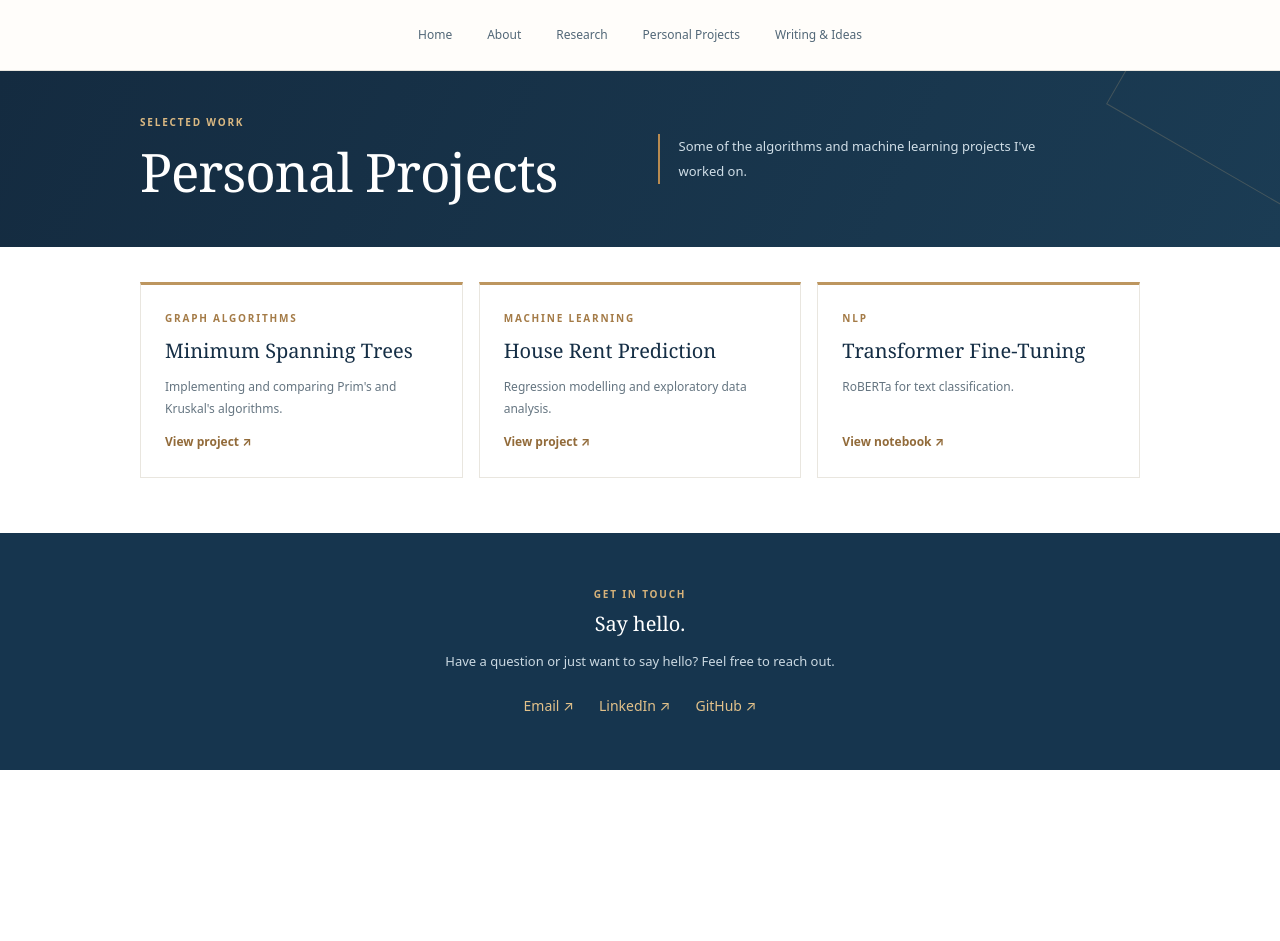
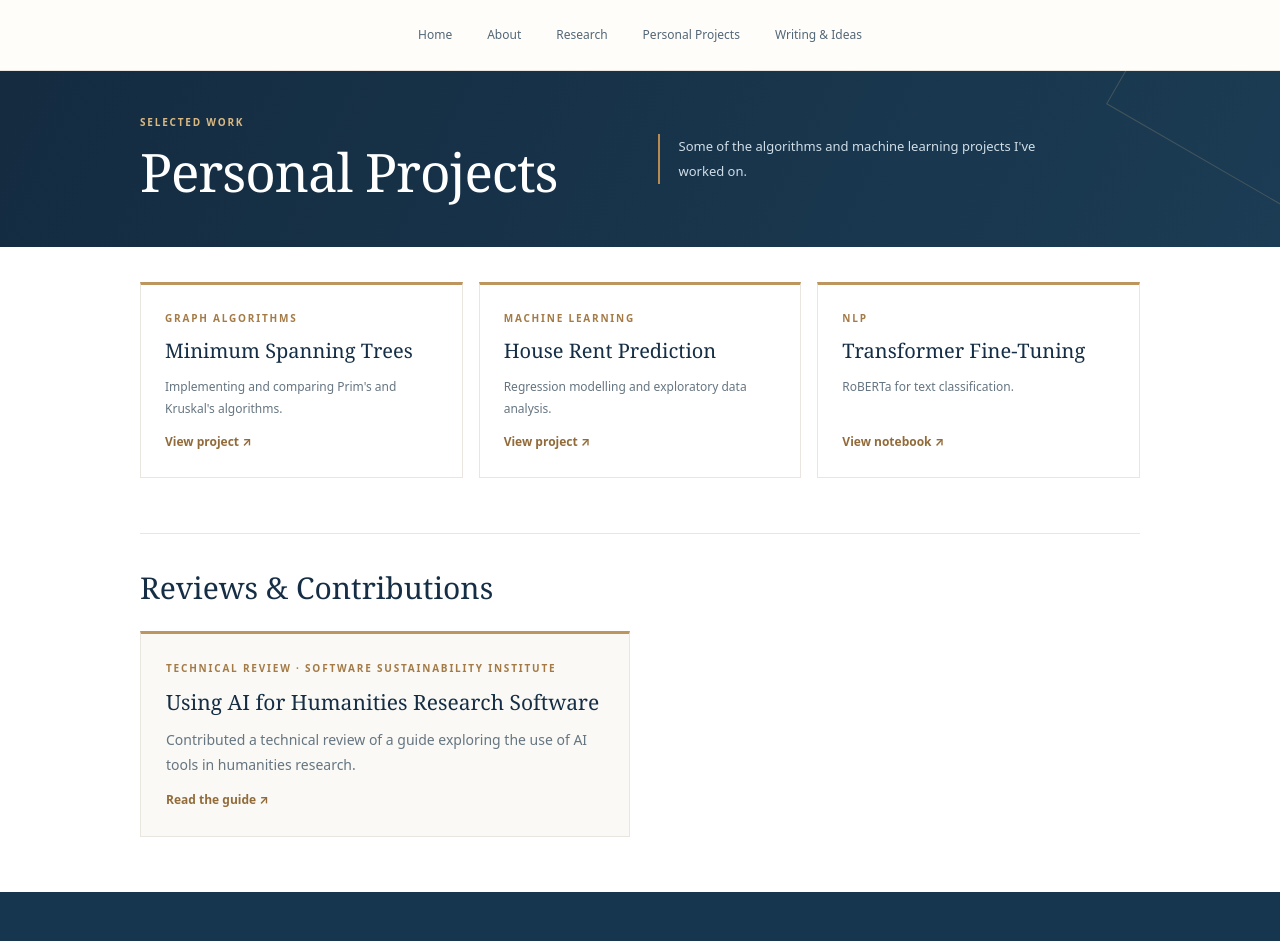
Before and after one commit to PeaceAyegba/PeaceAyegba.github.io, an Astro site: page /projects in a window 1280 px wide. Shown: the top 941 px of the page. Before the commit the page ends 800 px from the top, so only its background shows below. Built offline with nearby package versions, Linux system fonts and the light colour scheme; Astro itself is replaced by a stand-in of ours.

Commit message:
updated review contributions
Added contributions section to showcase more work.

```diff
--- a/src/pages/projects.astro
+++ b/src/pages/projects.astro
@@ -1,8 +1,167 @@
+
 ---
 import Base from '../layouts/Base.astro';
-const projects=[
-{tag:'Graph Algorithms',title:'Minimum Spanning Trees',description:"Implementing and comparing Prim's and Kruskal's algorithms.",url:'https://github.com/PeaceAyegba/MST-Algorithms',label:'View project'},
-{tag:'Machine Learning',title:'House Rent Prediction',description:'Regression modelling and exploratory data analysis.',url:'https://github.com/PeaceAyegba/house-rent-prediction',label:'View project'},
-{tag:'NLP',title:'Transformer Fine-Tuning',description:'RoBERTa for text classification.',url:'https://www.kaggle.com/code/peace1a/roberta-base',label:'View notebook'}];
+
+const projects = [
+  {
+    tag: 'Graph Algorithms',
+    title: 'Minimum Spanning Trees',
+    description: "Implementing and comparing Prim's and Kruskal's algorithms.",
+    url: 'https://github.com/PeaceAyegba/MST-Algorithms',
+    label: 'View project',
+  },
+  {
+    tag: 'Machine Learning',
+    title: 'House Rent Prediction',
+    description: 'Regression modelling and exploratory data analysis.',
+    url: 'https://github.com/PeaceAyegba/house-rent-prediction',
+    label: 'View project',
+  },
+  {
+    tag: 'NLP',
+    title: 'Transformer Fine-Tuning',
+    description: 'RoBERTa for text classification.',
+    url: 'https://www.kaggle.com/code/peace1a/roberta-base',
+    label: 'View notebook',
+  },
+];
+
+const contributions = [
+  {
+    tag: 'Technical Review · Software Sustainability Institute',
+    title: 'Using AI for Humanities Research Software',
+    description:
+      'Contributed a technical review of a guide exploring the use of AI tools in humanities research.',
+    url: 'https://www.software.ac.uk/guide/using-ai-humanities-research-software',
+    label: 'Read the guide',
+  },
+];
 ---
-<Base title="Personal Projects | Peace Ayegba"><header class="inner-banner"><div class="container inner-banner-grid"><div><div class="eyebrow">Selected work</div><h1>Personal Projects</h1></div><p>Some of the algorithms and machine learning projects I've worked on.</p></div></header><main class="container inner-main"><div class="projects-grid">{projects.map(project=><article class="project-card"><div class="eyebrow">{project.tag}</div><h3>{project.title}</h3><p>{project.description}</p><a href={project.url} target="_blank" rel="noopener noreferrer">{project.label} ↗</a></article>)}</div></main></Base>
+
+<Base title="Personal Projects | Peace Ayegba">
+  <header class="inner-banner">
+    <div class="container inner-banner-grid">
+      <div>
+        <div class="eyebrow">Selected work</div>
+        <h1>Personal Projects</h1>
+      </div>
+
+      <p>
+        Some of the algorithms and machine learning projects I've worked on.
+      </p>
+    </div>
+  </header>
+
+  <main class="container inner-main">
+    <!-- Personal projects -->
+    <div class="projects-grid">
+      {
+        projects.map((project) => (
+          <article class="project-card">
+            <div class="eyebrow">{project.tag}</div>
+            <h3>{project.title}</h3>
+            <p>{project.description}</p>
+
+            <a
+              href={project.url}
+              target="_blank"
+              rel="noopener noreferrer"
+            >
+              {project.label} ↗
+            </a>
+          </article>
+        ))
+      }
+    </div>
+
+    <!-- Reviews and other contributions -->
+    <section class="contributions">
+      <h2>Reviews & Contributions</h2>
+
+      <div class="contributions-grid">
+        {
+          contributions.map((item) => (
+            <article class="contribution-card">
+              <div class="eyebrow">{item.tag}</div>
+              <h3>{item.title}</h3>
+              <p>{item.description}</p>
+
+              <a
+                href={item.url}
+                target="_blank"
+                rel="noopener noreferrer"
+              >
+                {item.label} ↗
+              </a>
+            </article>
+          ))
+        }
+      </div>
+    </section>
+  </main>
+</Base>
+
+<style>
+  .contributions {
+    margin-top: 55px;
+    padding-top: 35px;
+    border-top: 1px solid #e9e6df;
+  }
+
+  .contributions h2 {
+    margin-bottom: 25px;
+    color: #152e45;
+    font-family: Georgia, serif;
+    font-size: 30px;
+    font-weight: 400;
+  }
+
+  .contributions-grid {
+    display: grid;
+    grid-template-columns: repeat(2, minmax(0, 1fr));
+    gap: 20px;
+  }
+
+  .contribution-card {
+    display: flex;
+    flex-direction: column;
+    gap: 12px;
+    padding: 25px;
+    border: 1px solid #e9e6df;
+    border-top: 3px solid #bd965f;
+    background: #faf9f5;
+  }
+
+  .contribution-card h3 {
+    margin: 0;
+    color: #152e45;
+    font-family: Georgia, serif;
+    font-size: 21px;
+    font-weight: 400;
+  }
+
+  .contribution-card p {
+    flex: 1;
+    margin: 0;
+    color: #657581;
+    font-size: 14px;
+    line-height: 1.8;
+  }
+
+  .contribution-card a {
+    color: #926b3a;
+    font-size: 12px;
+    font-weight: 700;
+    text-decoration: none;
+  }
+
+  .contribution-card a:hover {
+    text-decoration: underline;
+  }
+
+  @media (max-width: 650px) {
+    .contributions-grid {
+      grid-template-columns: 1fr;
+    }
+  }
+</style>
```
